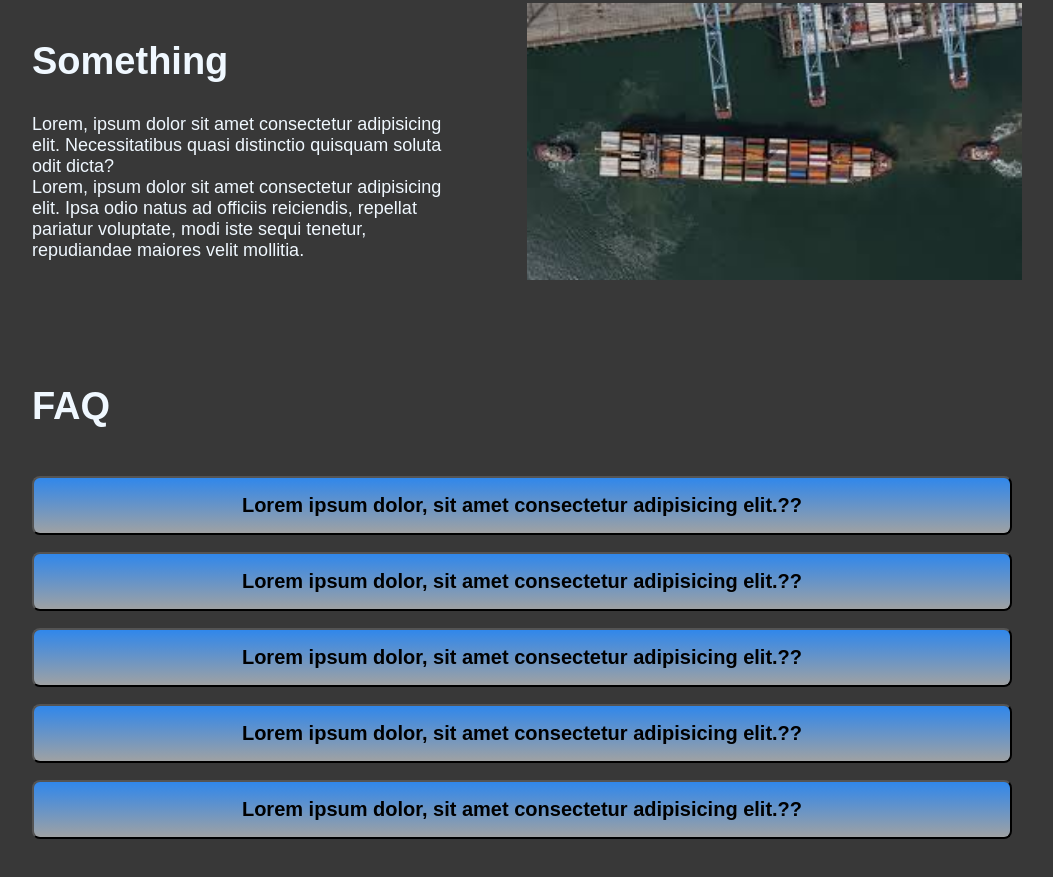
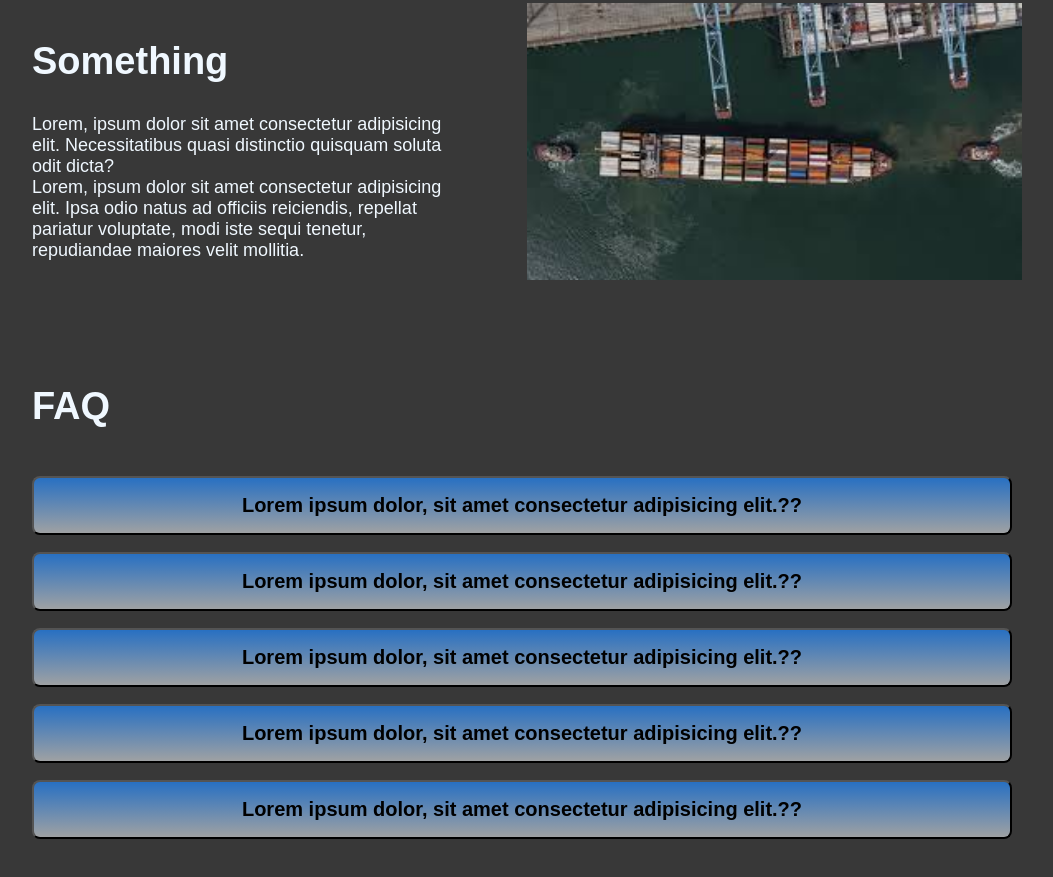
Before and after one commit to Preetipm/preeti, a website: page trial/index.html in a window 1280 px wide. Shown: the part 1778-2655 px from the top of the page, without its empty margins (113-1166 px from the left). Drawn offline with Linux system fonts and the light colour scheme.

Commit message:
color changes

```diff
--- a/trial/style.css
+++ b/trial/style.css
@@ -174,7 +174,7 @@ font-family: Arial, Helvetica, sans-serif;
 .btn-question-style{
     padding: 6px;
     width: 980px;
-    background: linear-gradient(to bottom,  rgb(48, 135, 235) 0%,rgba(224, 228, 231, 0.613) 100%);
+    background: linear-gradient(to bottom,  rgb(40, 112, 194) 0%,rgba(224, 228, 231, 0.613) 100%);
     height: 59px;
     font-size: 20px;
     font-weight: bold;
```
